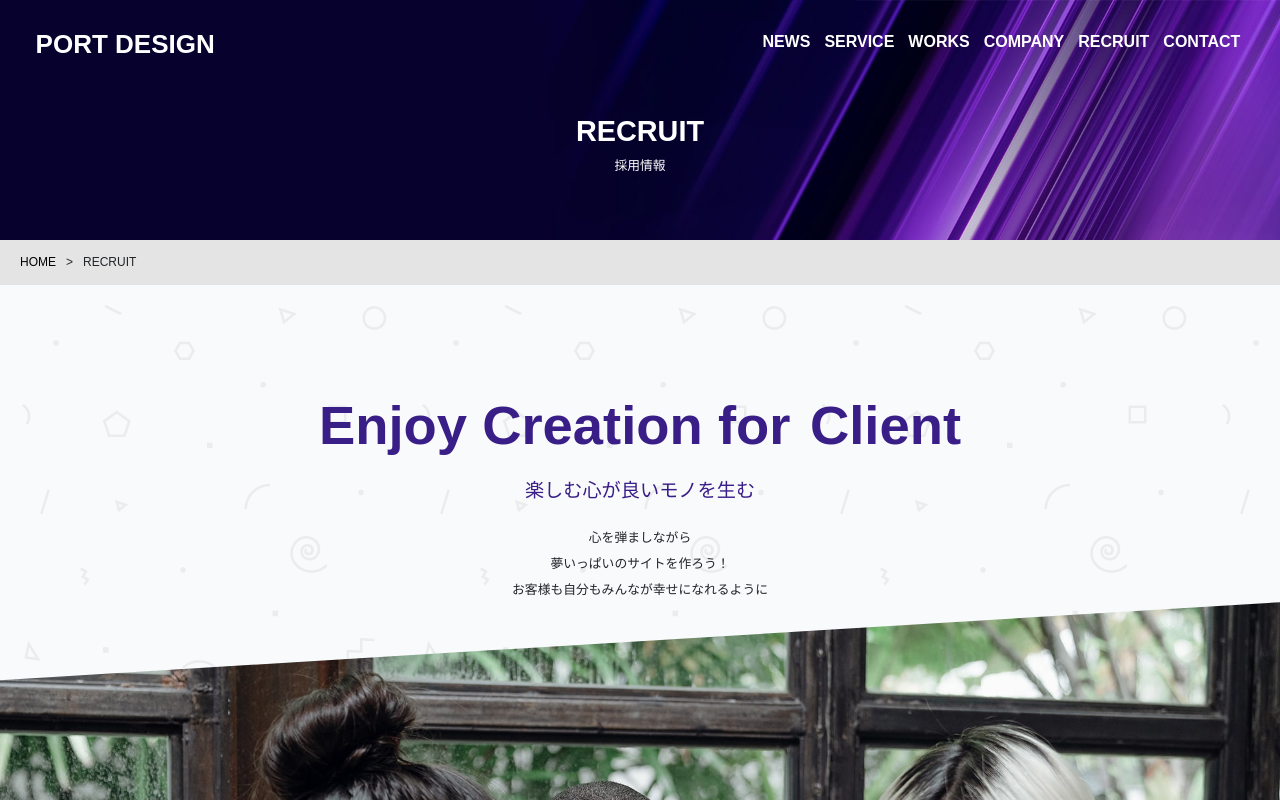
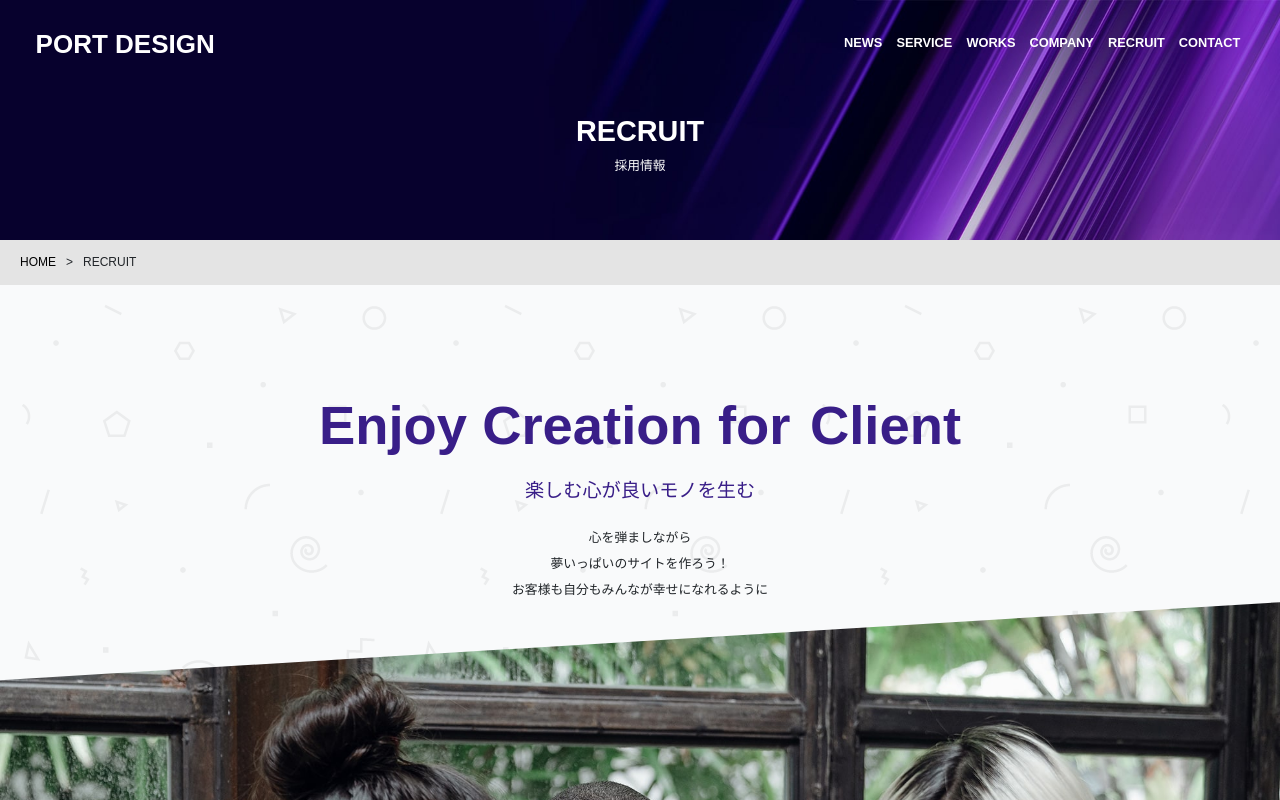
Before and after one commit to Eisuke-Tanimoto/portfolio_web-company-recruit, a plain HTML site: page index.html in a window 1280 px wide. Shown: the top 800 px of the page. Drawn offline with nearby package versions, Linux system fonts and the light colour scheme; files that its build step writes are made by us from their sources.

Commit message:
Add files via upload

```diff
--- a/styles/breakpoint/_base.scss
+++ b/styles/breakpoint/_base.scss
@@ -35,7 +35,7 @@ a {
 }
 
 .fs-sm {
-  font-size: 1em;
+  font-size: .8em;
 }
 .fs-md {
   font-size: 1.2em;
```
